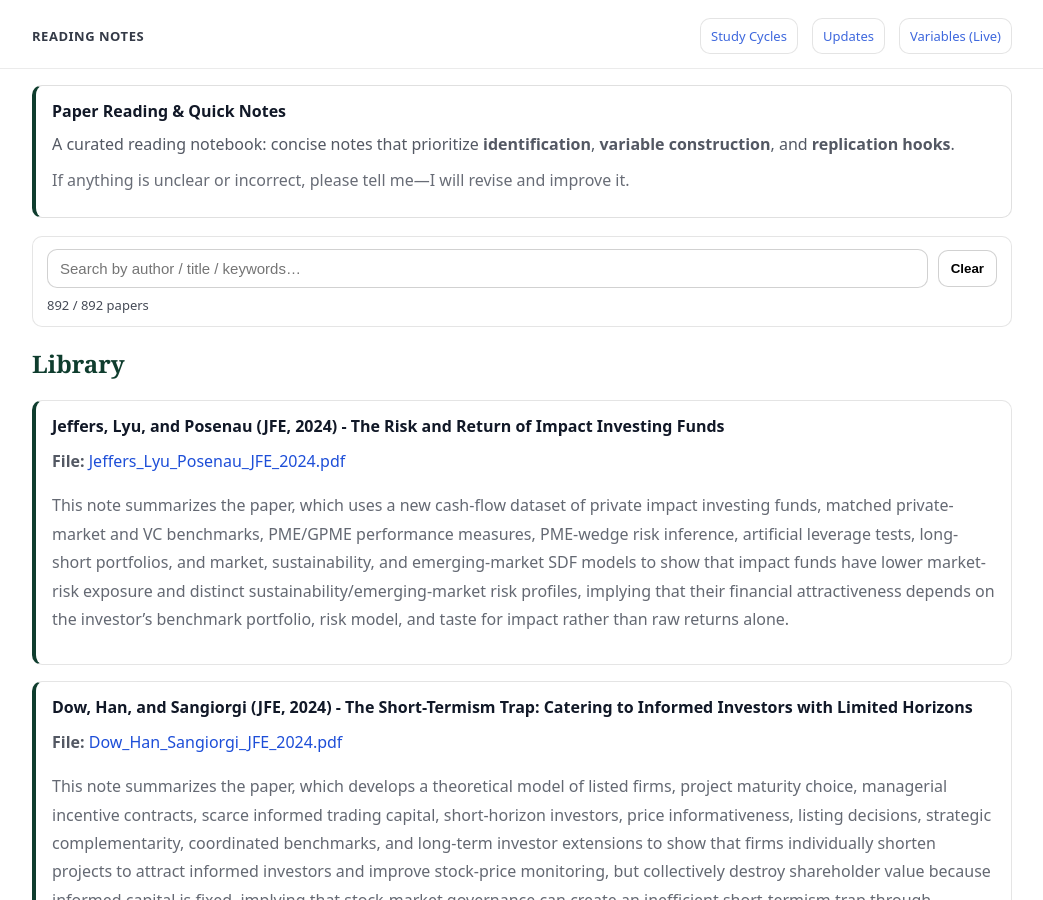
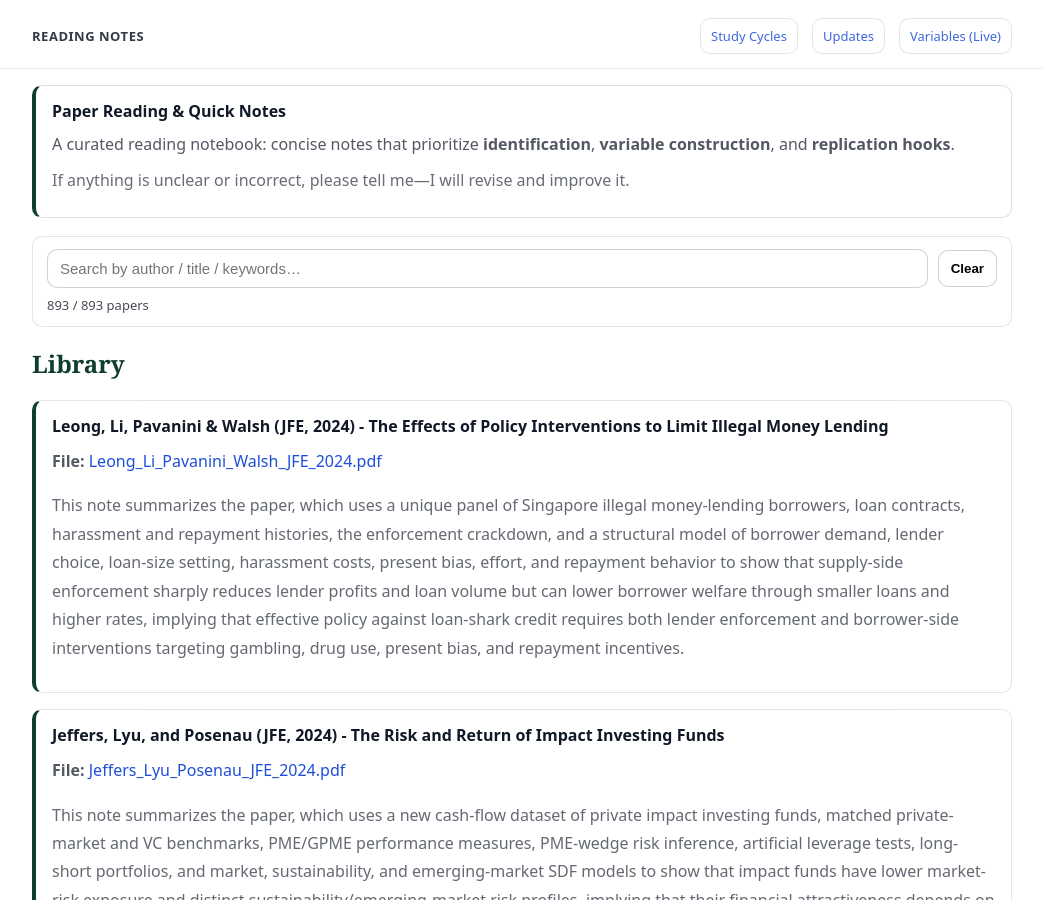
Before and after one commit to yaxinzn/study-archive, a Jekyll site: the page built from reading/index.md, in a window 1280 px wide and 900 px high. Shown: the whole window, without its empty margins (118-1161 px from the left). Built offline with Jekyll 4.4.1, drawn with Linux system fonts in a browser that asks for light colours.

Commit message:
Reading: add/update Leong_Li_Pavanini_Walsh_JFE_2024.pdf

```diff
--- a/_data/reading.yml
+++ b/_data/reading.yml
@@ -1,3 +1,7 @@
+- title: "Leong, Li, Pavanini & Walsh (JFE, 2024) - The Effects of Policy Interventions to Limit Illegal Money Lending"
+  file: "Leong_Li_Pavanini_Walsh_JFE_2024.pdf"
+  desc: "This note summarizes the paper, which uses a unique panel of Singapore illegal money-lending borrowers, loan contracts, harassment and repayment histories, the enforcement crackdown, and a structural model of borrower demand, lender choice, loan-size setting, harassment costs, present bias, effort, and repayment behavior to show that supply-side enforcement sharply reduces lender profits and loan volume but can lower borrower welfare through smaller loans and higher rates, implying that effective policy against loan-shark credit requires both lender enforcement and borrower-side interventions targeting gambling, drug use, present bias, and repayment incentives."
+
 - title: "Jeffers, Lyu, and Posenau (JFE, 2024) - The Risk and Return of Impact Investing Funds"
   file: "Jeffers_Lyu_Posenau_JFE_2024.pdf"
   desc: "This note summarizes the paper, which uses a new cash-flow dataset of private impact investing funds, matched private-market and VC benchmarks, PME/GPME performance measures, PME-wedge risk inference, artificial leverage tests, long-short portfolios, and market, sustainability, and emerging-market SDF models to show that impact funds have lower market-risk exposure and distinct sustainability/emerging-market risk profiles, implying that their financial attractiveness depends on the investor’s benchmark portfolio, risk model, and taste for impact rather than raw returns alone."
```
Also changed, not shown: 1 other file.
